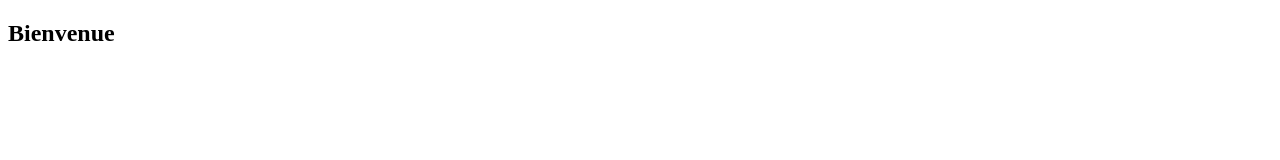
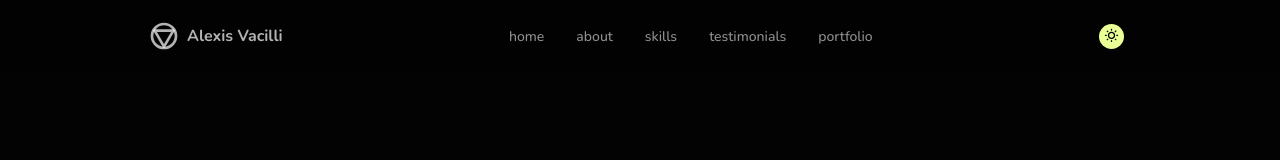
Before and after one commit to Alexis-Vacilli/alexis_portfolio, a React (Create React App) app: page / in a window 1280 px wide. Shown: the top 160 px of the page. Built offline with nearby package versions, Linux system fonts and the light colour scheme.

Commit message:
project deployment

```diff
--- a/src/components/Navbar/Navbar.jsx
+++ b/src/components/Navbar/Navbar.jsx
@@ -39,7 +39,7 @@ const Navbar = () => {
             )}
           </ul>
         </div>
-        <Dropdown />
+        {/* <Dropdown /> */}
         <div
           className="toggle"
           onClick={handleToggle}
--- a/src/index.js
+++ b/src/index.js
@@ -4,7 +4,7 @@ import i18next from 'i18next'
 import { initReactI18next, useTranslation } from 'react-i18next'
 import HttpApi from 'i18next-http-backend'
 import LanguageDetector from 'i18next-browser-languagedetector'
-// import App from './App'
+import App from './App'
 
 
 
@@ -48,11 +48,11 @@ const loadingMarkup = (
   </div>
 )
 
-function App(){
-  const { t } = useTranslation();
+// function App(){
+//   const { t } = useTranslation();
 
-  return <h2>{t("welcome message")}</h2>
-}
+//   return <h2>{t("welcome message")}</h2>
+// }
 
 
 ReactDOM.render(
```
